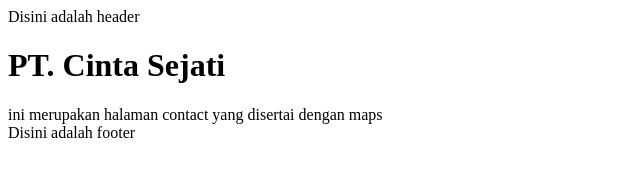
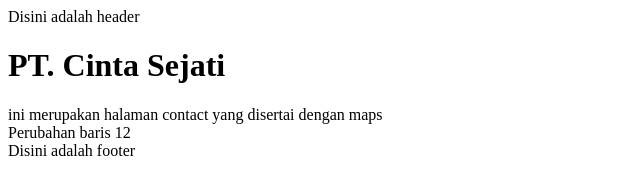
Before and after one commit to Riset-name/CompanyProfile, a plain HTML site: page contact-us.html in a window 1280 px wide. Shown: the whole page, without its empty margins (0-640 px from the left). Drawn offline with Linux system fonts and the light colour scheme.

Commit message:
Menambah penjelasan contact

```diff
--- a/contact-us.html
+++ b/contact-us.html
@@ -9,6 +9,7 @@
     <header>Disini adalah header</header>
     <h1>PT. Cinta Sejati</h1>
     <div>ini merupakan halaman contact yang disertai dengan maps</div>
+    <div>Perubahan baris 12</div>
     <footer>Disini adalah footer</footer>
 </body>
 </html>
```
